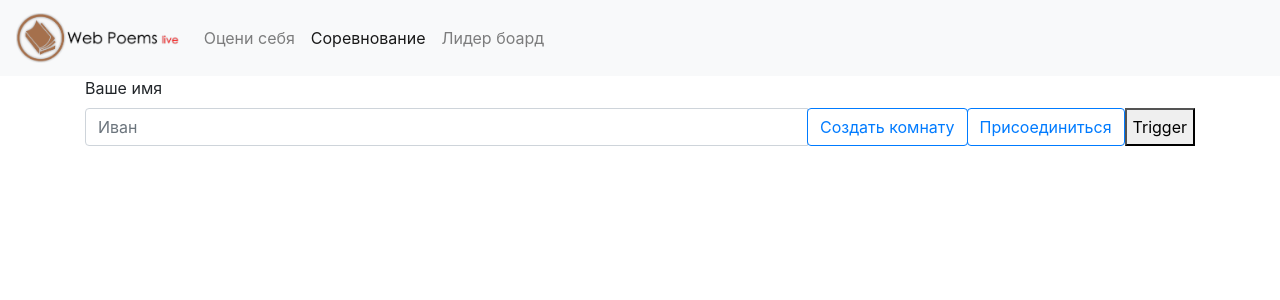
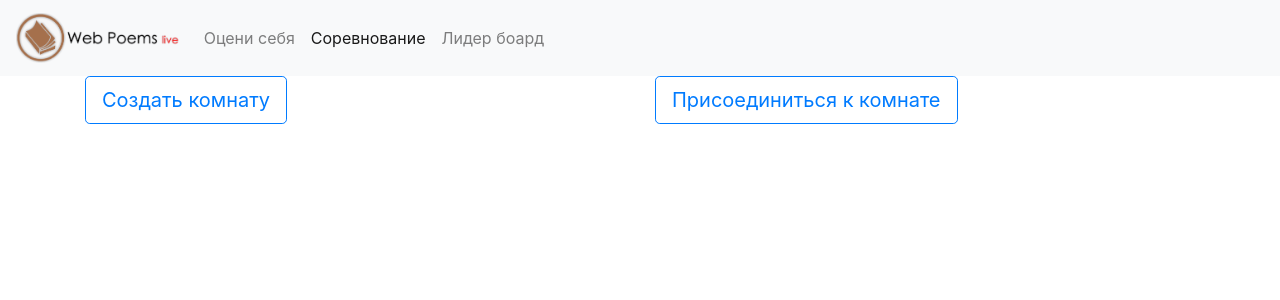
Before and after one commit to gakhromov/web-poems, a React (Create React App) app in the folder front-end/: page /join-competition in a window 1280 px wide. Shown: the top 300 px of the page. Built offline with nearby package versions, Linux system fonts and the light colour scheme.

Commit message:
feat: still wip

```diff
--- a/front-end/src/pages/Competition/Competition.js
+++ b/front-end/src/pages/Competition/Competition.js
@@ -12,7 +12,7 @@ export class Competition extends React.Component {
         return (
             <>
                 <Container>
-                    {this.props.location.state.username} hi
+                    {this.props.location.state.username} hi {this.props.location.state.sessionId}
                 </Container>
             </>
         )
--- a/front-end/src/pages/JoinCompetition/JoinCompetition.js
+++ b/front-end/src/pages/JoinCompetition/JoinCompetition.js
@@ -1,6 +1,6 @@
 import React from 'react'
 import {Link} from 'react-router-dom'
-import {Container, Button, InputGroup, Form} from 'react-bootstrap'
+import {Container, Button, Modal, Form, Row, Col} from 'react-bootstrap'
 import {NavigationBar} from '../../components/NavigationBar/NavigationBar'
 import Popup from 'reactjs-popup';
 
@@ -9,15 +9,51 @@ export class JoinCompetition extends React.Component {
         super(props);
         this.state = {
             username: "Игрок",
+            sessionId: 1,
         };
 
     }
 
-    handleChange = (event) => {
+    handleUsernameChange = (event) => {
         let val = event.target.value;
         if (val === "")
             val = "Игрок";
         this.setState({username: val});
+    }
+
+    handleSessionIdChange = (event) => {
+        let val = event.target.value;
+        if (val === "")
+            alert("Неверный номер сессии!");
+        this.setState({sessionId: val});
+    }
+
+    createRoom = (event) => {
+        const requestOptions = {
+            method: 'POST',
+            headers: { 'Content-Type': 'application/json'},
+            body: JSON.stringify({
+                username: this.state.username,
+            })
+        };
+        fetch('http://localhost:9000/game/new', requestOptions)
+        .then(async response => {
+            const data = await response.json();
+
+            if (!response.ok) {
+                const error = (data && data.message) || response.status;
+                return Promise.reject(error);
+            } else {
+                this.setState({sessionId: data.session_id});
+                console.log(this.state);
+                console.log(data.session_id);
+                // Redirect
+            }
+        })
+        .catch(error => {
+            this.setState({ errorMessage: error.toString() })
+            console.error('There was an error!', error)
+        });
     }
 
     render() {
@@ -25,27 +61,67 @@ export class JoinCompetition extends React.Component {
             <>
                 <NavigationBar activePage="join-competition"/>
                 <Container>
-                    <Form.Label>Ваше имя</Form.Label>
+                    <Row>
+                        <Col>
+                            <Popup modal nested trigger={
+                                <Button variant="outline-primary" size="lg">Создать комнату</Button>
+                            } position="bottom">
+                                {close => (
+                                    <Modal.Dialog>
+                                    <Modal.Header closeButton onClick={close}>
+                                        <Modal.Title>Создание комнаты</Modal.Title>
+                                    </Modal.Header>
+
+                                    <Modal.Body>
+                                        <Form.Label>Введите Ваше имя</Form.Label>
+                                        <Form.Control placeholder="Иван" onChange={this.handleUsernameChange}/>
+                                    </Modal.Body>
+
+                                    <Modal.Footer>
+                                        <Link to={{pathname: "/competition", state: this.state}}>
+                                            <Button onClick={this.createRoom} variant="primary">Создать</Button>
+                                        </Link>
+                                    </Modal.Footer>
+                                    </Modal.Dialog>
+                                )}
+                            </Popup>
+                        </Col>
+                        <Col>
+                            <Popup modal nested trigger={
+                                <Button variant="outline-primary" size="lg">Присоединиться к комнате</Button>
+                            } position="bottom">
+                                {close => (
+                                    <Modal.Dialog>
+                                    <Modal.Header closeButton onClick={close}>
+                                        <Modal.Title>Присоединиться к комнате</Modal.Title>
+                                    </Modal.Header>
+
+                                    <Modal.Body>
+                                        <Form.Label>Введите Ваше имя</Form.Label>
+                                        <Form.Control placeholder="Иван" name="username" onChange={this.handleUsernameChange}/>
+                                        <Form.Label>Введите номер сессии</Form.Label>
+                                        <Form.Control placeholder="1" name="sessionId" onChange={this.handleSessionIdChange}/>
+                                    </Modal.Body>
+
+                                    <Modal.Footer>
+                                        <Link to={{pathname: "/competition", state: this.state}}>
+                                            <Button variant="primary">Присоединиться</Button>
+                                        </Link>
+                                    </Modal.Footer>
+                                    </Modal.Dialog>
+                                )}
+                            </Popup>
+                        </Col>
+                    </Row>
+                </Container>
+                    {/* <Button variant="outline-primary" size="lg">Присоединиться</Button>
                     <InputGroup>
-                        <Form.Control type="text" required placeholder="Иван" onChange={this.handleChange}/>
                         <InputGroup.Append>
                             <Link to={{pathname: "/competition", state: {username: this.state.username}}}>
-                                <Button variant="outline-primary" style={{borderRadius: "10"}}>Создать комнату</Button>
-                                <Button variant="outline-primary" style={{borderRadius: "10"}}>Присоединиться</Button>
-                            </Link>
-<Popup modal nested trigger={<button>Trigger</button>} position="bottom">
-    {close => (
-      <div>
-        Content here
-        <a className="close" onClick={close}>
-          &times;
-        </a>
-      </div>
-    )}
-  </Popup>
-                        </InputGroup.Append>
-                    </InputGroup>
-                </Container>
+                            </Link> */}
+
+                        {/* </InputGroup.Append>
+                    </InputGroup> */}
             </>
         )
     }
```
Also changed, not shown: 1 other file (tests, documents, lock files or other folders).
